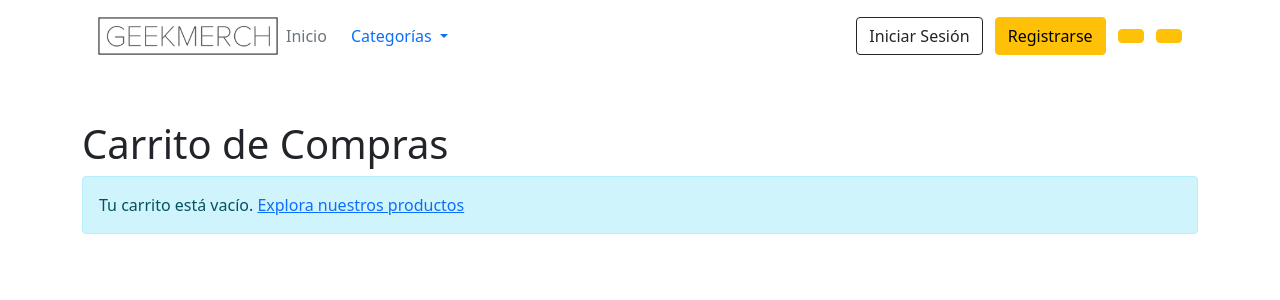
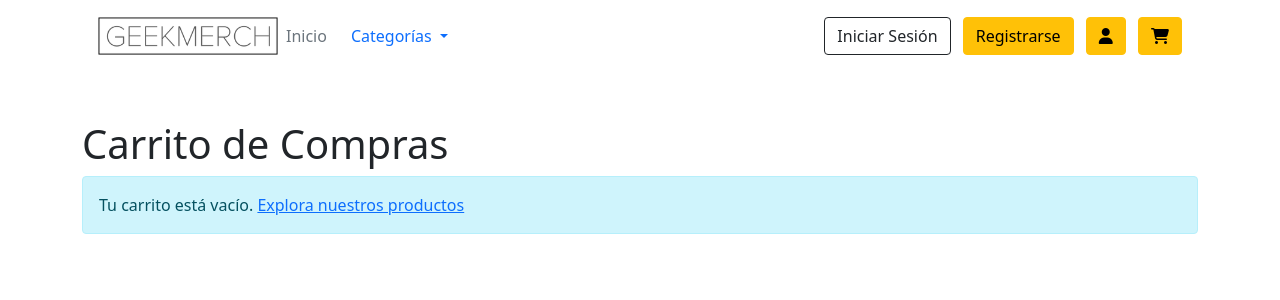
Before and after one commit to Sergitxin22/Proyecto-ingenieria-web, a Django app: template ProyectoTienda/tiendaApp/templates/carrito/carrito.html in a window 1280 px wide. Shown: the top 300 px of the page. Run offline with Django 3.2, Linux system fonts and the light colour scheme; the template is opened without the code that fills it, so the values that code supplies are empty.

Commit message:
Arreglar iconos no visibles

```diff
--- a/ProyectoTienda/tiendaApp/templates/base.html
+++ b/ProyectoTienda/tiendaApp/templates/base.html
@@ -8,6 +8,8 @@
     <title>{%block title %}{% endblock%}</title>
     <link href="https://cdn.jsdelivr.net/npm/bootstrap@5.0.2/dist/css/bootstrap.min.css" rel="stylesheet"
         integrity="sha384-EVSTQN3/azprG1Anm3QDgpJLIm9Nao0Yz1ztcQTwFspd3yD65VohhpuuCOmLASjC" crossorigin="anonymous">
+    <link rel="stylesheet" href="https://cdnjs.cloudflare.com/ajax/libs/font-awesome/6.5.0/css/all.min.css">
+
 </head>
 
 <body>
```
